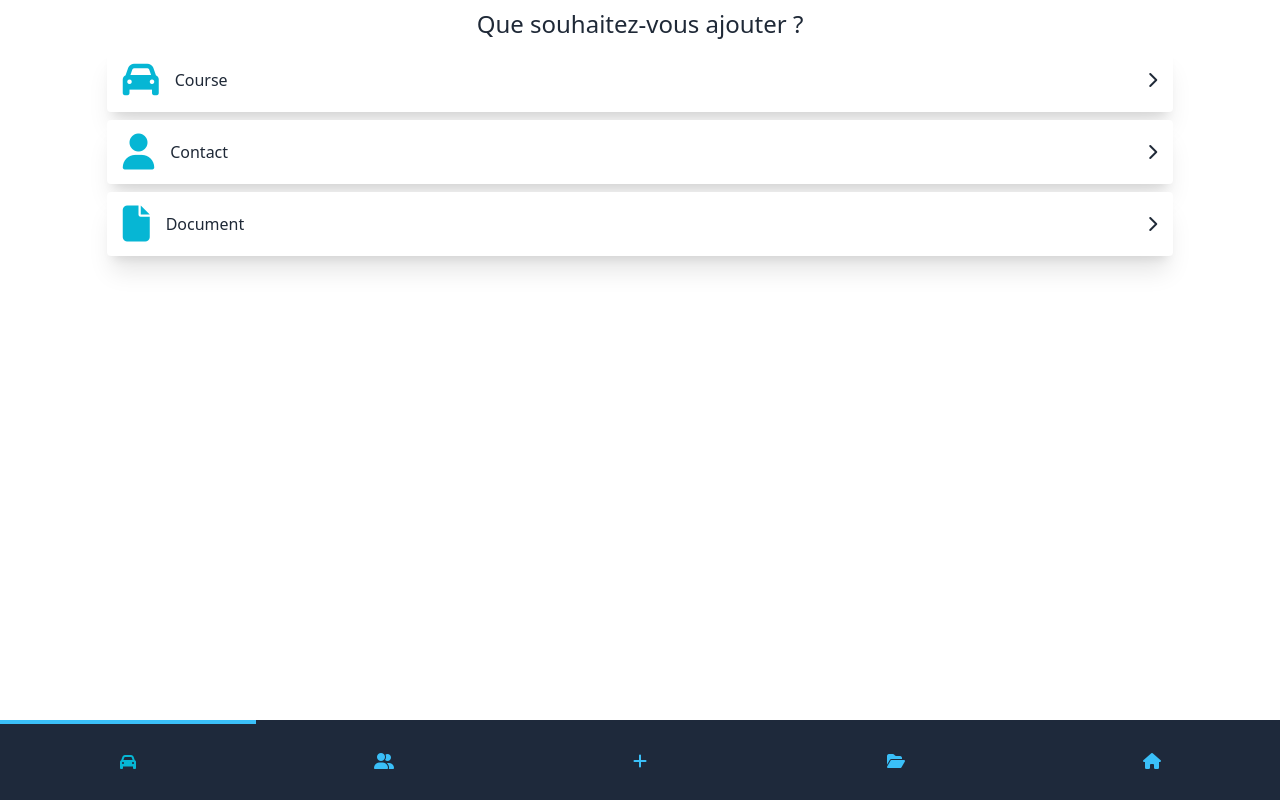
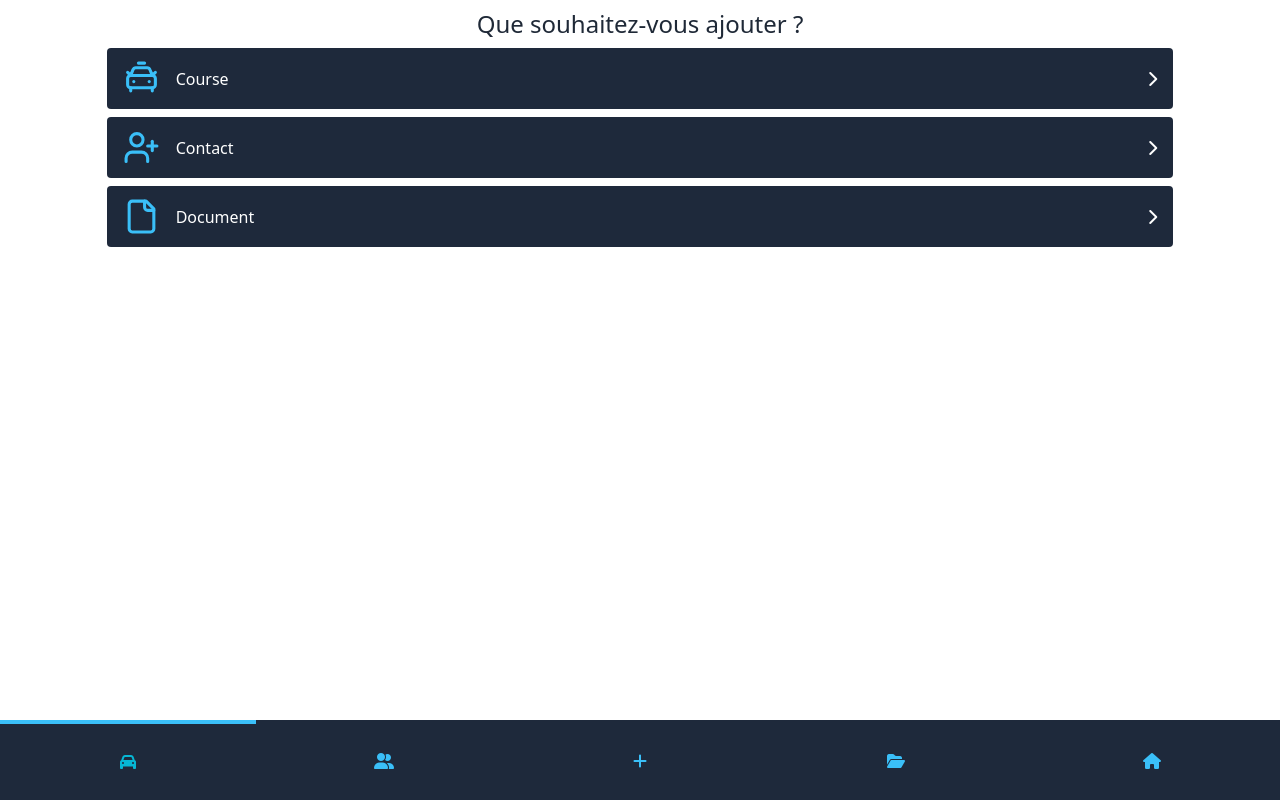
Before and after one commit to bluevine2001/Taxi-planner-app, a React (Vite) app: page /add in a window 1280 px wide. Built offline with nearby package versions, Linux system fonts and the light colour scheme.

Commit message:
Add lucide-react library for SVG icons

```diff
--- a/package.json
+++ b/package.json
@@ -14,6 +14,7 @@
     "daisyui": "^2.51.6",
     "firebase": "^9.22.0",
     "framer-motion": "^10.16.12",
+    "lucide-react": "^0.294.0",
     "react": "^18.2.0",
     "react-dom": "^18.2.0",
     "react-router-dom": "^6.11.2"
--- a/src/components/AddCourseForm.jsx
+++ b/src/components/AddCourseForm.jsx
@@ -145,7 +145,7 @@ const AddCourseForm = (props) => {
 
               <input
                 name="departureDate"
-                className="input input-info input-sm w-full"
+                className="input input-info input-sm w-full arriveDate"
                 type="datetime-local"
                 value={course.departureDate || ""}
                 onChange={(e) => {
@@ -178,7 +178,7 @@ const AddCourseForm = (props) => {
               <input
                 name="arrivalDate"
                 value={course.arrivalDate || ""}
-                className="input input-info input-sm w-full"
+                className="input input-info input-sm w-full arriveDate"
                 type="datetime-local"
                 onChange={(e) => {
                   handleChange(e);
--- a/src/index.css
+++ b/src/index.css
@@ -16,3 +16,10 @@
     }
   }
 }
+
+.arriveDate,
+.arriveTime {
+  -webkit-appearance: textfield;
+  -moz-appearance: textfield;
+  appearance: textfield;
+}
--- a/src/views/AddObjectView.jsx
+++ b/src/views/AddObjectView.jsx
@@ -30,7 +30,7 @@ const AddObjectView = () => {
       {formToUse === "course" && step == 1 ? (
         <div>
           <div className="step1 h-screen items-center flex">
-            <div className="card bg-white w-10/12 mx-auto p-4">
+            <div className="card bg-slate-200 w-10/12 mx-auto p-4">
               <h1 className="card-title text-black my-1 mx-2">
                 Créer une course pour un :
               </h1>
--- a/src/views/AddView.jsx
+++ b/src/views/AddView.jsx
@@ -1,5 +1,8 @@
 import React from "react";
 import { useNavigate } from "react-router-dom";
+import { File } from "lucide-react";
+import { CarTaxiFront } from "lucide-react";
+import { UserPlus } from "lucide-react";
 
 const AddView = () => {
   const navigate = useNavigate();
@@ -9,19 +12,16 @@ const AddView = () => {
   };
   return (
     <div>
-      <h1 className="text-2xl text-center m-2">
-        {" "}
-        Que souhaitez-vous ajouter ?{" "}
-      </h1>
+      <h1 className="text-2xl text-center m-2">Que souhaitez-vous ajouter ?</h1>
 
       <div
-        className="client-item flex w-10/12 mx-auto my-2 justify-between items-center bg-white rounded shadow-xl py-1 px-4"
+        className="client-item flex w-10/12 mx-auto my-2 justify-between items-center bg-slate-800 rounded text-white py-1 px-4"
         onClick={() => {
           handleClick("course");
         }}
       >
         <div className="flex items-center">
-          <i className="fas fa-car text-4xl text-cyan-500 my-2"></i>
+          <CarTaxiFront className="text-info my-2" size={37} />
           <p className="px-4">Course</p>
         </div>
         <div>
@@ -32,13 +32,13 @@ const AddView = () => {
       </div>
 
       <div
-        className="client-item flex w-10/12 mx-auto my-2 justify-between items-center bg-white rounded shadow-xl py-1 px-4"
+        className="client-item flex w-10/12 mx-auto my-2 justify-between items-center bg-slate-800 rounded text-white py-1 px-4"
         onClick={() => {
           handleClick("contact");
         }}
       >
         <div className="flex items-center">
-          <i className="fas fa-user text-4xl text-cyan-500 my-2"></i>
+          <UserPlus className="text-info my-2" size={37} />
           <p className="px-4">Contact</p>
         </div>
         <div>
@@ -49,13 +49,13 @@ const AddView = () => {
       </div>
 
       <div
-        className="client-item flex w-10/12 mx-auto my-2 justify-between items-center bg-white rounded shadow-xl py-1 px-4"
+        className="client-item flex w-10/12 mx-auto my-2 justify-between items-center bg-slate-800 rounded text-white py-1 px-4"
         onClick={() => {
           handleClick("document");
         }}
       >
         <div className="flex items-center">
-          <i className="fas fa-file text-4xl text-cyan-500 my-2"></i>
+          <File className="text-info my-2" size={37} />
           <p className="px-4">Document</p>
         </div>
         <div>
--- a/src/views/ContactsView.jsx
+++ b/src/views/ContactsView.jsx
@@ -1,5 +1,6 @@
 import React, { useState } from "react";
 import { motion } from "framer-motion";
+import { CircleUserRound } from "lucide-react";
 
 const categories = ["Tous", "Patients", "Clients", "Chauffeurs"]; // Les catégories comme dans votre image
 
@@ -102,11 +103,11 @@ const DocumentsView = () => {
         {clients.map((client) => (
           <div
             key={client.id}
-            className="client-item flex w-10/12 mx-auto my-2 justify-between items-center bg-white rounded shadow-xl py-1 px-4"
+            className="client-item flex w-10/12 mx-auto my-2 justify-between items-center bg-slate-800 rounded-lg shadow-xl py-2 px-4"
           >
             <div className="avatar">
-              <div className="w-16 rounded">
-                <img src="https://daisyui.com/images/stock/photo-1534528741775-53994a69daeb.jpg" />
+              <div className="rounded-xl">
+                <CircleUserRound size={30} />
               </div>
             </div>
             <div className="client-name px-2">{client.nom}</div>
```
Also changed, not shown: 1 other file (tests, documents, lock files or other folders).
